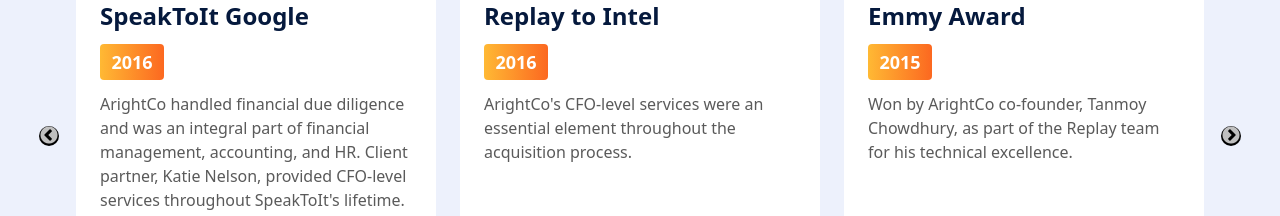
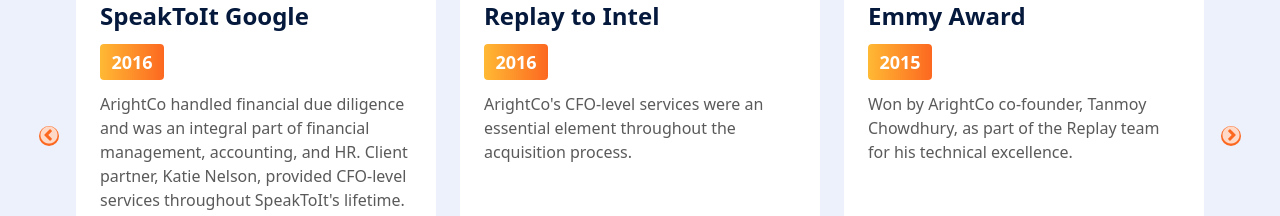
Before and after one commit to tanujchowdhury/nextjs-arightco-website, a Next.js app: page /company-overview in a window 1280 px wide. Shown: the part 2000-2216 px from the top of the page. Built offline with nearby package versions, Linux system fonts and the light colour scheme.

Commit message:
carousel arrow colors

```diff
--- a/components/exitcarousel.tsx
+++ b/components/exitcarousel.tsx
@@ -10,7 +10,7 @@ function SampleNextArrow(props: { className: any; style: any; onClick: any }) {
       style={{
         ...style,
         display: "block",
-        background: "black",
+        background: "#FC6820",
         borderRadius: "100%",
       }}
       onClick={onClick}
@@ -26,7 +26,7 @@ function SamplePrevArrow(props: { className: any; style: any; onClick: any }) {
       style={{
         ...style,
         display: "block",
-        background: "black",
+        background: "#FC6820",
         borderRadius: "100%",
       }}
       onClick={onClick}
@@ -34,7 +34,7 @@ function SamplePrevArrow(props: { className: any; style: any; onClick: any }) {
   );
 }
 
-export default function TestimonialCarousel() {
+export default function ExitCarousel() {
   const settings = {
     dots: true,
     infinite: true,
@@ -59,6 +59,7 @@ export default function TestimonialCarousel() {
         onClick={undefined}
       />
     ),
+
     responsive: [
       {
         breakpoint: 1280,
@@ -75,7 +76,7 @@ export default function TestimonialCarousel() {
           adaptiveHeight: true,
           autoplay: false,
         },
-      }
+      },
     ],
   };
   return (
--- a/components/testimonialcarousel.tsx
+++ b/components/testimonialcarousel.tsx
@@ -7,7 +7,7 @@ function SampleNextArrow(props: { className: any; style: any; onClick: any }) {
   return (
     <div
       className={className}
-      style={{ ...style, display: "block", background: "black", borderRadius: "100%",}}
+      style={{ ...style, display: "block", background: "#002855", borderRadius: "100%",}}
       onClick={onClick}
     />
   );
@@ -18,7 +18,7 @@ function SamplePrevArrow(props: { className: any; style: any; onClick: any }) {
   return (
     <div
       className={className}
-      style={{ ...style, display: "block", background: "black", borderRadius: "100%", }}
+      style={{ ...style, display: "block", background: "#002855", borderRadius: "100%", }}
       onClick={onClick}
     />
   );
```
